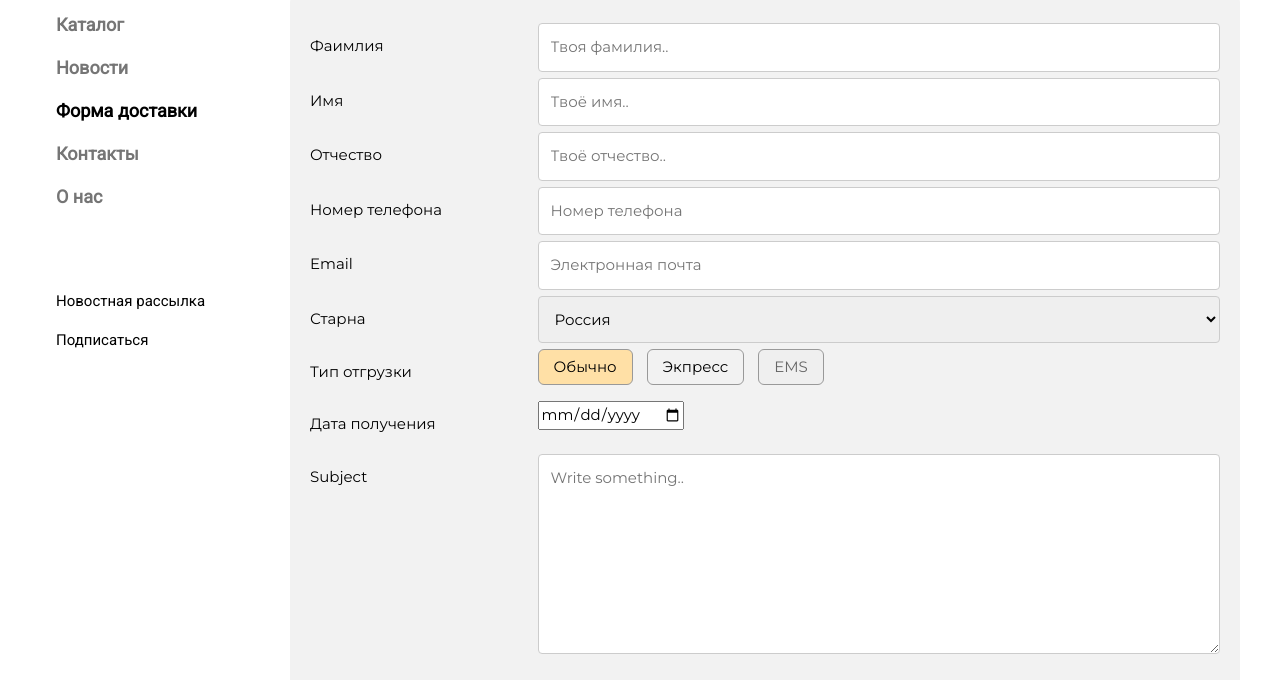
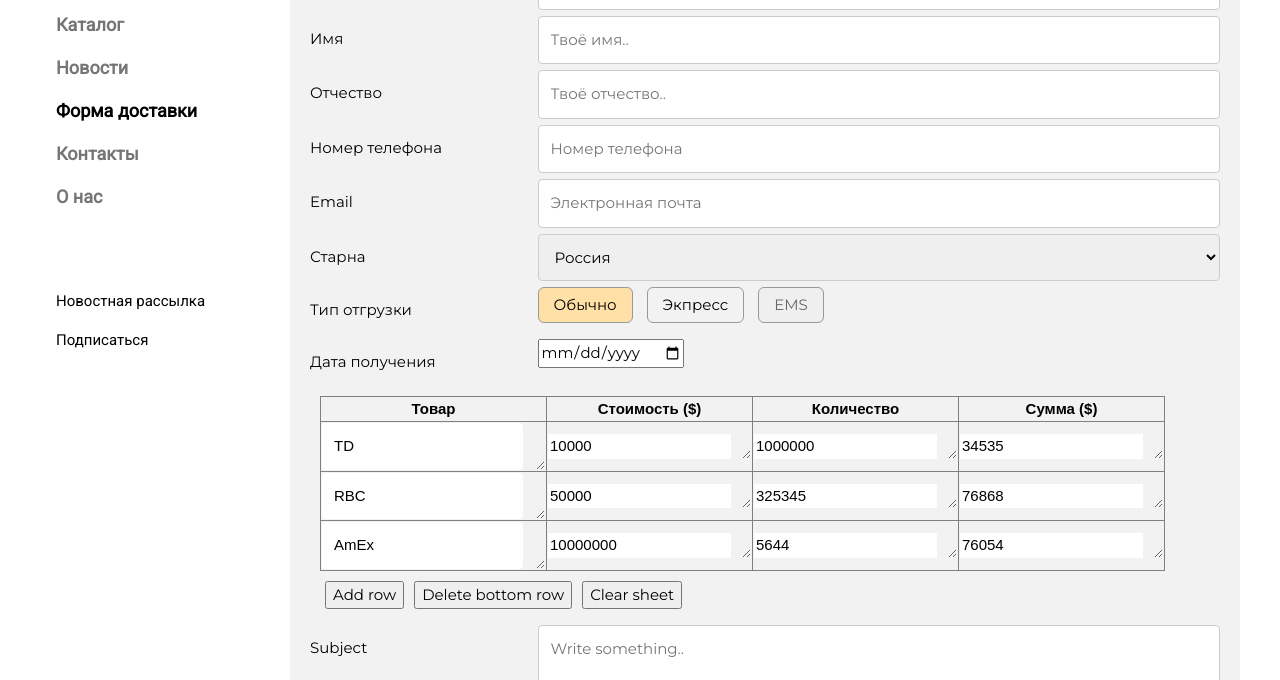
Before and after one commit to mrtmdpro/ClothingStore-SchoolWork-Old, a plain HTML site: page shipping.html in a window 1280 px wide. Shown: the part 149-829 px from the top of the page. Drawn offline with Linux system fonts and the light colour scheme.

Commit message:
Fixed spredsheet

```diff
--- a/index.html
+++ b/index.html
@@ -8,6 +8,8 @@
     <link rel="stylesheet" href="https://fonts.googleapis.com/css?family=Roboto">
     <link rel="stylesheet" href="https://fonts.googleapis.com/css?family=Montserrat">
     <link rel="stylesheet" href="https://cdnjs.cloudflare.com/ajax/libs/font-awesome/4.7.0/css/font-awesome.min.css">
+    <script defer type="text/javascript" src="Spreadsheet.js"></script>
+    <script defer type="text/javascript" src="scripts.js"></script>
     <style>
         .myDesigns-sidebar a {
             font-family: "Roboto", sans-serif
@@ -54,8 +56,8 @@
                 <i class="fa fa-search"></i>
             </p>
             <!-- <form>
-                <input type="textfile" name="search" placeholder="Search..">
-            </form> -->
+            <input type="textfile" name="search" placeholder="Search..">
+        </form> -->
         </header>
         <!-- Image header -->
         <div class="myDesigns-display-container myDesigns-container">
--- a/scripts.js
+++ b/scripts.js
@@ -3,18 +3,16 @@
 const e = Spreadsheet('#billingsheet');
 e.createSpreadsheet(
     {
-        bank: 'text',
-        'cash ($)': 'number',
-        'credit debt ($)': 'number',
-        'investment portfolio ($)': 'number',
-        city: 'text',
-        'dated opened': 'date',
+        'Товар': 'text',
+        'Стоимость ($)': 'number',
+        'Количество': 'number',
+        'Сумма ($)': 'number',
     },
     {
         data: [
-            ['TD', '10000', '1000000', '34535', 'Toronto', '2021-04-06'],
-            ['RBC', '50000', '325345', '76868', 'Markham', '2020-06-22'],
-            ['AmEx', '10000000', '5644', '76054', 'New York City', '2020-07-06'],
+            ['TD', '10000', '1000000', '34535'],
+            ['RBC', '50000', '325345', '76868'],
+            ['AmEx', '10000000', '5644', '76054'],
         ],
     }
 );
--- a/shipping.html
+++ b/shipping.html
@@ -19,7 +19,6 @@
             font-family: "Montserrat", sans-serif;
         }
     </style>
-    <script src="scripts.js"></script>
 </head>
 <body class="myDesigns-content" style="max-width:1200px">
     <!-- Sidebar/menu -->
@@ -56,9 +55,9 @@
                 <i class="fa fa-shopping-cart myDesigns-margin-right"></i>
                 <i class="fa fa-search"></i>
             </p>
-            <form>
+            <!--<form>
                 <input type="text" name="search" placeholder="Search..">
-            </form>
+            </form>-->
         </header>
         <div class="container">
             <form action="/action_page.php">
```
